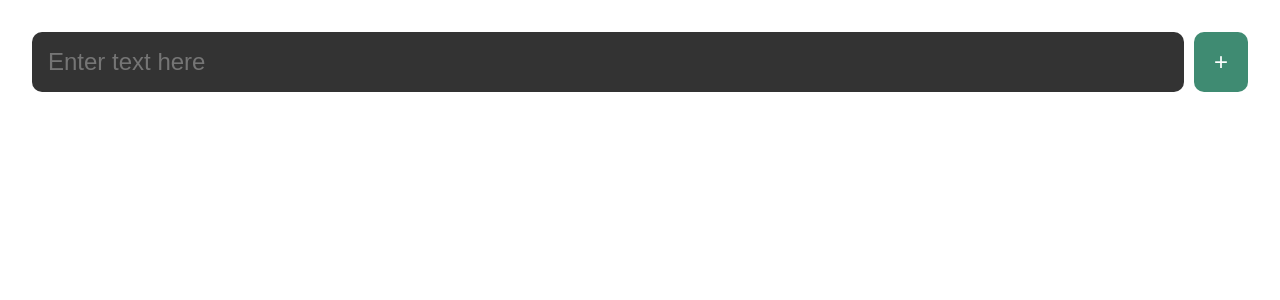
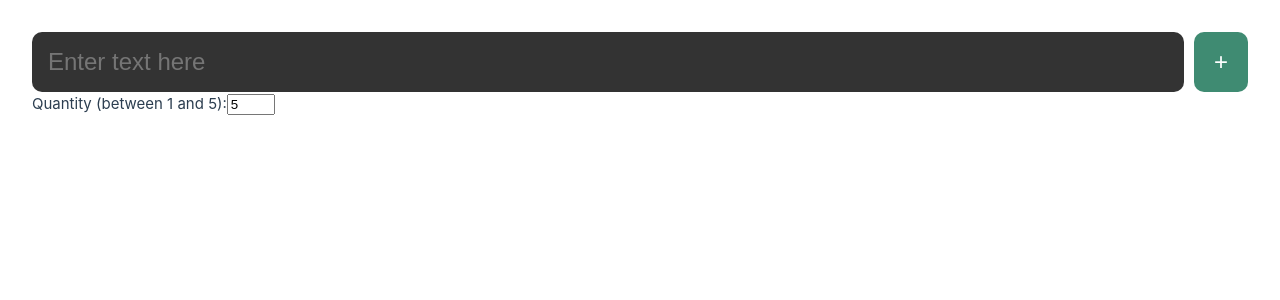
Before and after one commit to Phantom-works/Adviser-Front-End, a Vue app: page / in a window 1280 px wide. Shown: the top 300 px of the page. Built offline with nearby package versions, Linux system fonts and the light colour scheme.

Commit message:
quantity

```diff
--- a/src/App.vue
+++ b/src/App.vue
@@ -17,10 +17,11 @@ import GamePreviewList from '@/components/Game/GamePreviewList.vue'
 import GameService from '@/Service/GameService'
 import type Category from '@/Model/Category'
 let games = ref<Game[]>([])
+let quantity = ref(5);
 
-async function SetGames(_categories: Category[]) {
-  console.log(_categories)
-  games.value = await GameService.FetchGames(_categories)
+async function SetGames(_categories: Category[], quantity: number) {
+  console.log(_categories, quantity)
+  games.value = await GameService.FetchGames(_categories, quantity)
 }
 </script>
 
--- a/src/Service/GameService.ts
+++ b/src/Service/GameService.ts
@@ -3,15 +3,16 @@ import type Game from '@//Model/Game'
 import type Category from '@/Model/Category'
 
 export default {
-  FetchGames: function (_categories: Category[]): Promise<Game[]> {
+  FetchGames: function (_categories: Category[], quantity: number): Promise<Game[]> {
     let games: Game[] = []
 
     const categoryTitles: string[] = _categories.map((_categories) => _categories.title)
-    const data = { genres: categoryTitles }
+    const data = { genres: categoryTitles, quantity: quantity }
 
     return API()
       .post('/Games', data)
       .then((response) => {
+          console.log(data);
         games = response.data.map((game: { id: any; name: any; cover: { url: any } }) => {
           console.log(game)
 
--- a/src/components/category/CategorySelect.vue
+++ b/src/components/category/CategorySelect.vue
@@ -2,6 +2,8 @@
   <div class="categories-container">
     <category-input-field @AddCategory="AddCategory"/>
     <CategoryList :categories="categories" @DeleteCategory="DeleteCategory" />
+    <label>Quantity (between 1 and 5):</label>
+    <input v-model="quantity" type="number" min="1" max="5">
   </div>
 </template>
 
@@ -12,10 +14,11 @@ import type Category from '@/Model/Category'
 import { ref } from 'vue'
 import CategoryInputField from '@/components/category/CategoryInputField.vue'
 const emit = defineEmits(['SetGames'])
+const quantity = ref(5);
 function DeleteCategory(_id: number) {
   categories.value = categories.value.filter((category) => category.id !== _id)
 
-  emit("SetGames", categories.value)
+  emit("SetGames", categories.value, quantity.value)
 }
 
 function AddCategory(_title: string) {
@@ -26,7 +29,7 @@ function AddCategory(_title: string) {
 
   categories.value.push(category.value)
 
-  emit("SetGames", categories.value)
+  emit("SetGames", categories.value, quantity.value)
 }
 
 let categories = ref<Category[]>([
```
